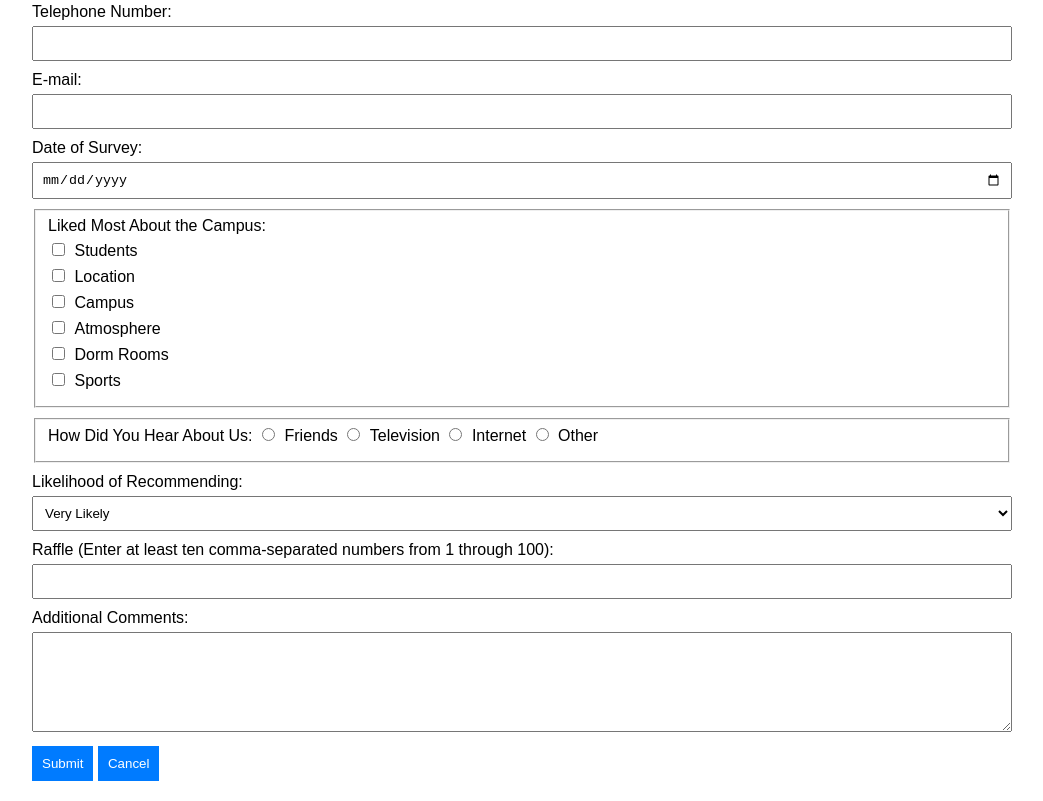
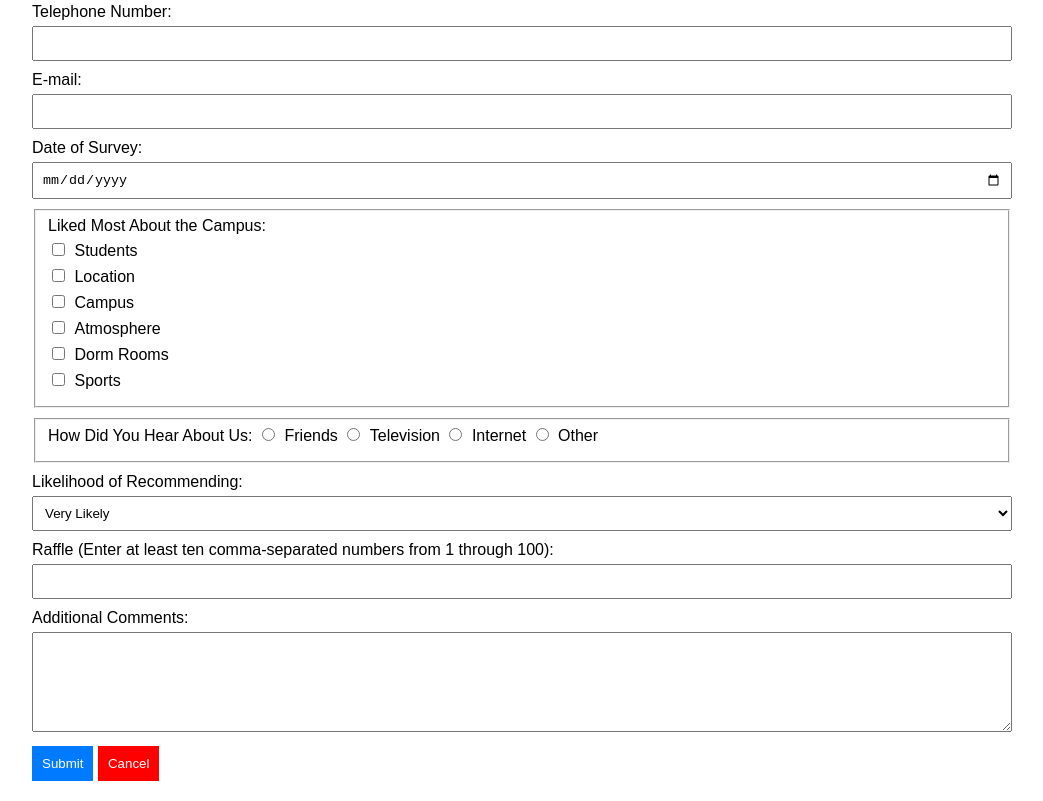
Before and after one commit to saivivek116/surveyformapp, a plain HTML site: page src/index.html in a window 1280 px wide. Shown: the part 485-1286 px from the top of the page, without its empty margins (118-1161 px from the left). Drawn offline with Linux system fonts and the light colour scheme.

Commit message:
style changes

```diff
--- a/src/index.html
+++ b/src/index.html
@@ -165,7 +165,7 @@ functionality: Html document for the survey form -->
                 <textarea id="comments" name="comments"></textarea>
 
                 <button type="submit">Submit</button>
-                <button type="reset">Cancel</button>
+                <button type="reset" class="cancel">Cancel</button>
             </form>
         </div>
     </body>
--- a/src/styles.css
+++ b/src/styles.css
@@ -65,3 +65,7 @@ button:hover {
     margin: 0 auto;
     padding: 0 10px;
 }
+
+.cancel{
+    background-color: red;
+}
```
